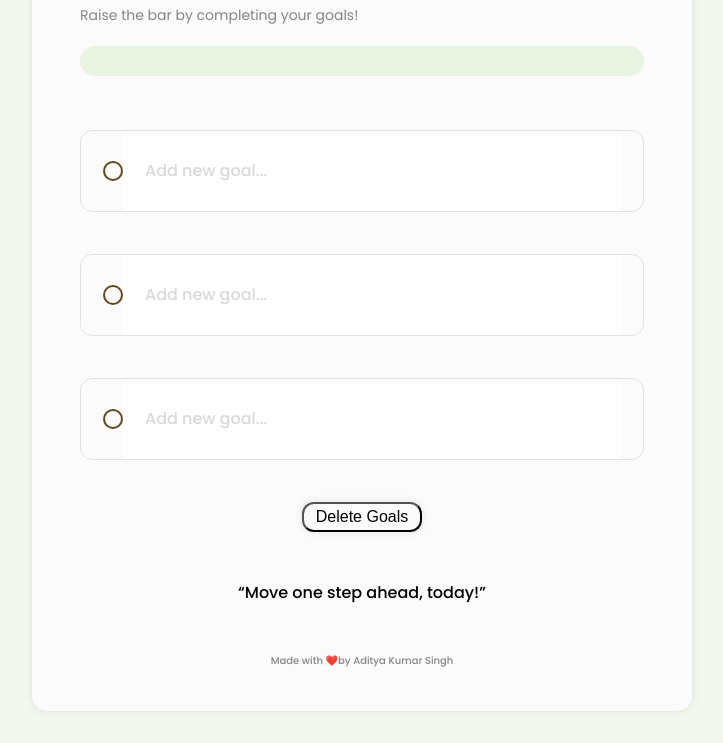
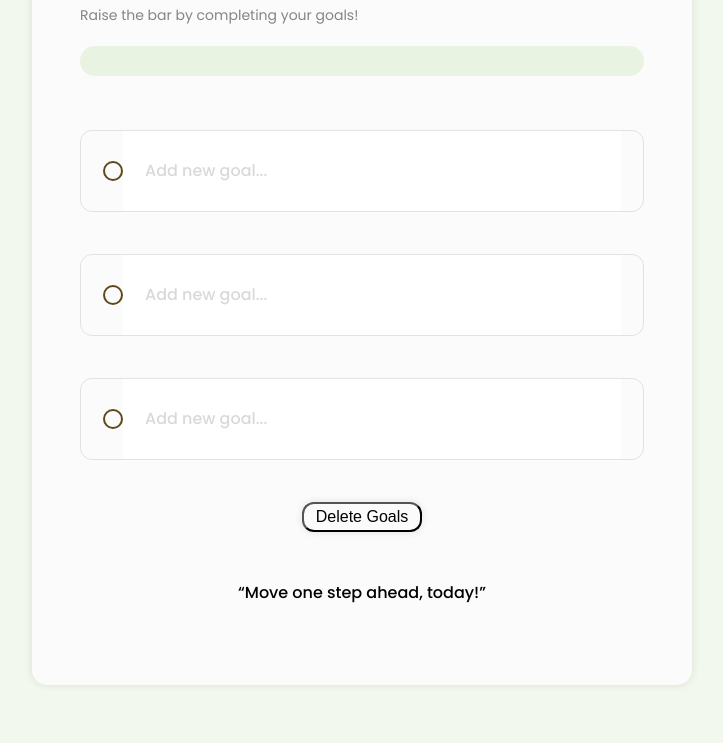
Before and after one commit to psaisuhitha/Focus-on-Today-Productivity-Web-App, a plain HTML site: page docs/index.html in a window 1280 px wide. Shown: the part 362-1105 px from the top of the page, without its empty margins (278-1001 px from the left). After the commit the page ends 1079 px from the top, so only its background shows below. Drawn offline with Linux system fonts and the light colour scheme.

Commit message:
Remove footer text from index.html
Removed footer text from the index.html file.

```diff
--- a/docs/index.html
+++ b/docs/index.html
@@ -70,7 +70,7 @@
           <button class="delete-button">Delete Goals</button>
         </div>
         <p class="quote">“Move one step ahead, today!”</p>
-        <p class="footer">Made with ❤️by Aditya Kumar Singh</p>
+
       </div>
     </main>
   </body>
```
